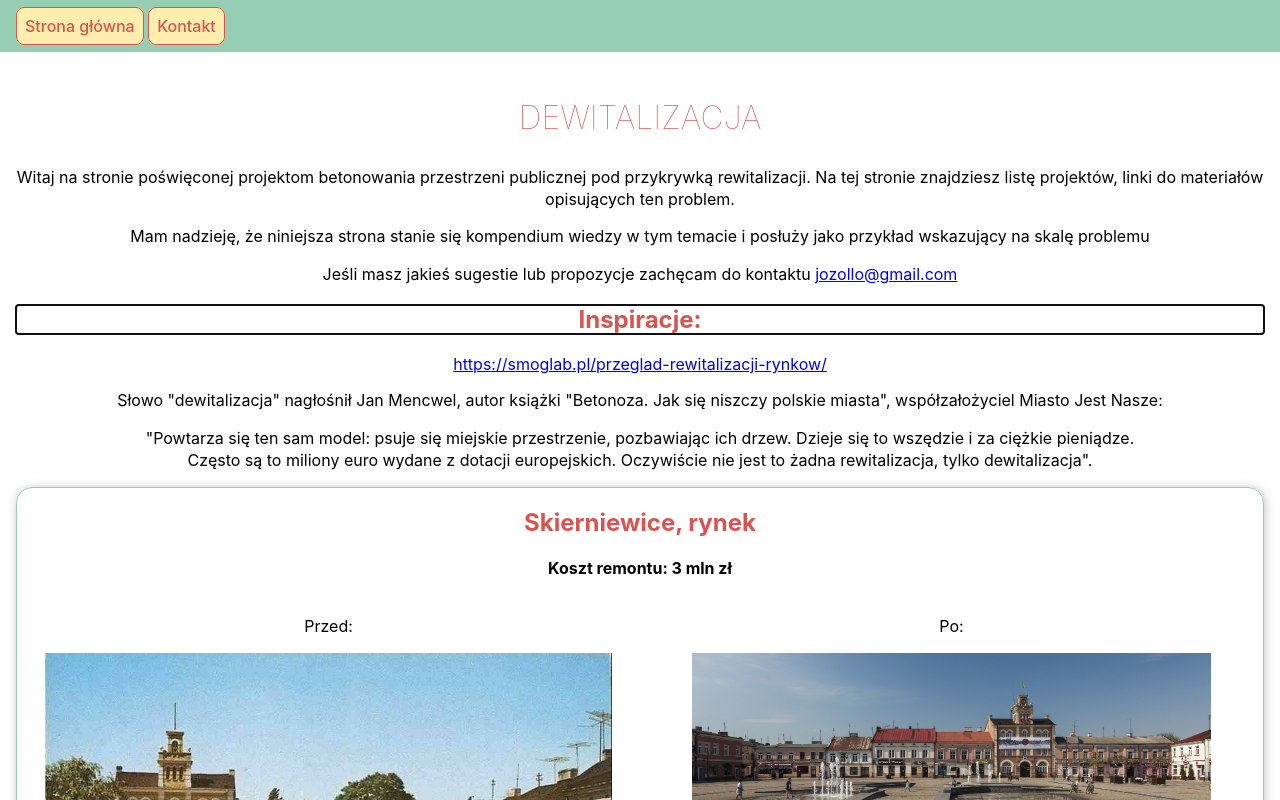
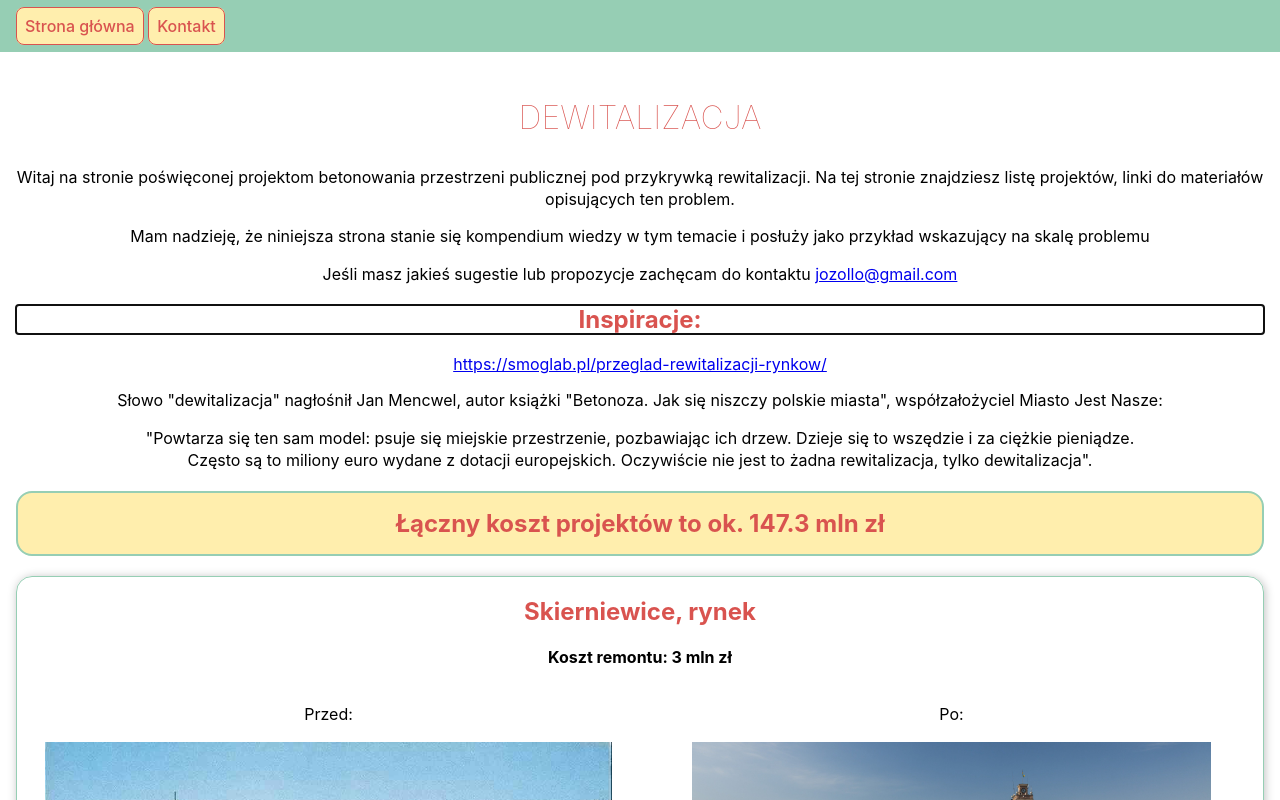
Before and after one commit to masives/dewitalizacja, a Svelte app: page / in a window 1280 px wide. Shown: the top 800 px of the page. Built offline with nearby package versions, Linux system fonts and the light colour scheme.

Commit message:
add totalCost counter

```diff
--- a/src/Home.svelte
+++ b/src/Home.svelte
@@ -1,5 +1,7 @@
 <script lang="ts">
   import { cityData } from './data';
+
+  const totalCost = cityData.reduce((acc, curr) => (curr.cost ? acc + curr.cost : acc), 0);
 </script>
 
 <p>
@@ -21,6 +23,7 @@
   "Powtarza się ten sam model: psuje się miejskie przestrzenie, pozbawiając ich drzew. Dzieje się to wszędzie i za ciężkie pieniądze. <br />
   Często są to miliony euro wydane z dotacji europejskich. Oczywiście nie jest to żadna rewitalizacja, tylko dewitalizacja".
 </p>
+<h2 class="total-cost">Łączny koszt projektów to ok. {totalCost} mln zł</h2>
 <ul>
   {#each cityData as { title, photos, articles, cost }}
     <li class="city-list__wrapper">
@@ -69,6 +72,12 @@
 </ul>
 
 <style>
+  .total-cost {
+    border: 2px solid var(--background-color);
+    border-radius: 1rem;
+    padding: 1rem;
+    background-color: var(--accent-color);
+  }
   .city-list__wrapper {
     margin: 1rem 0;
     border: 1px solid var(--background-color);
```
Also changed, not shown: 1 other file (tests, documents, lock files or other folders).
